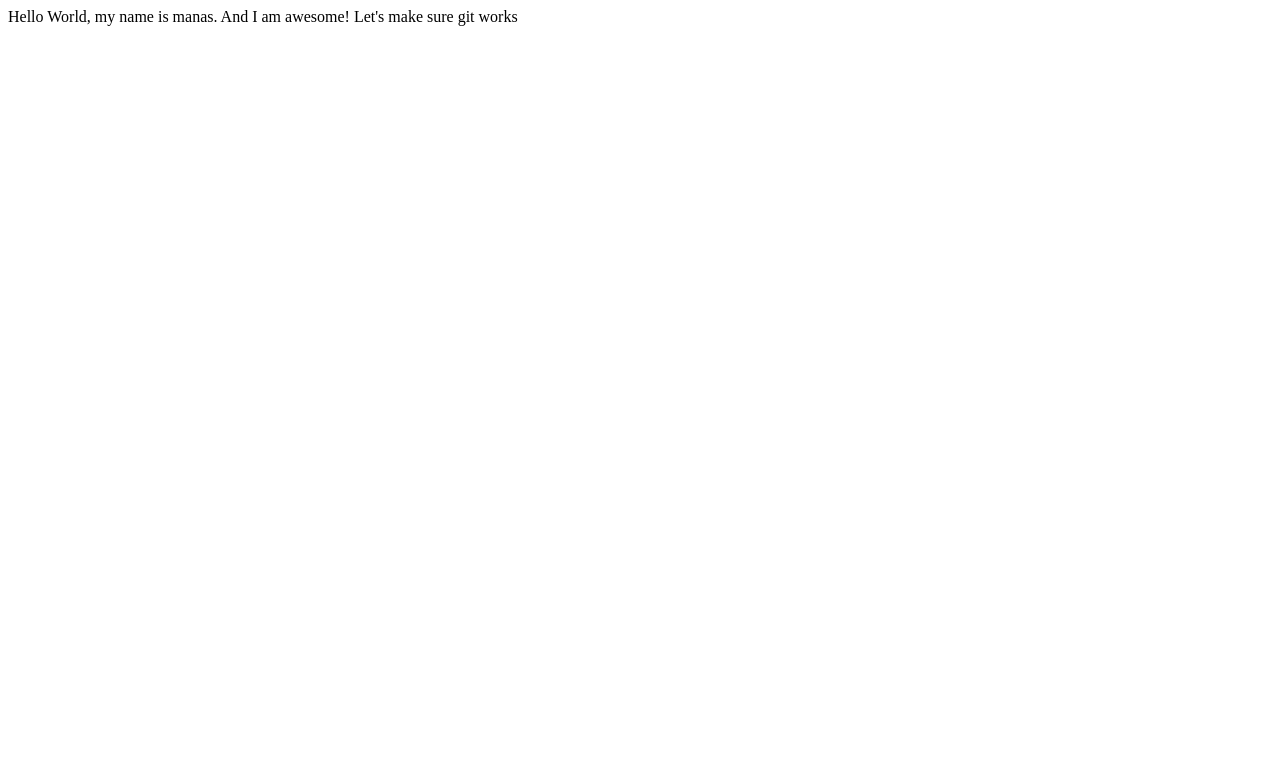
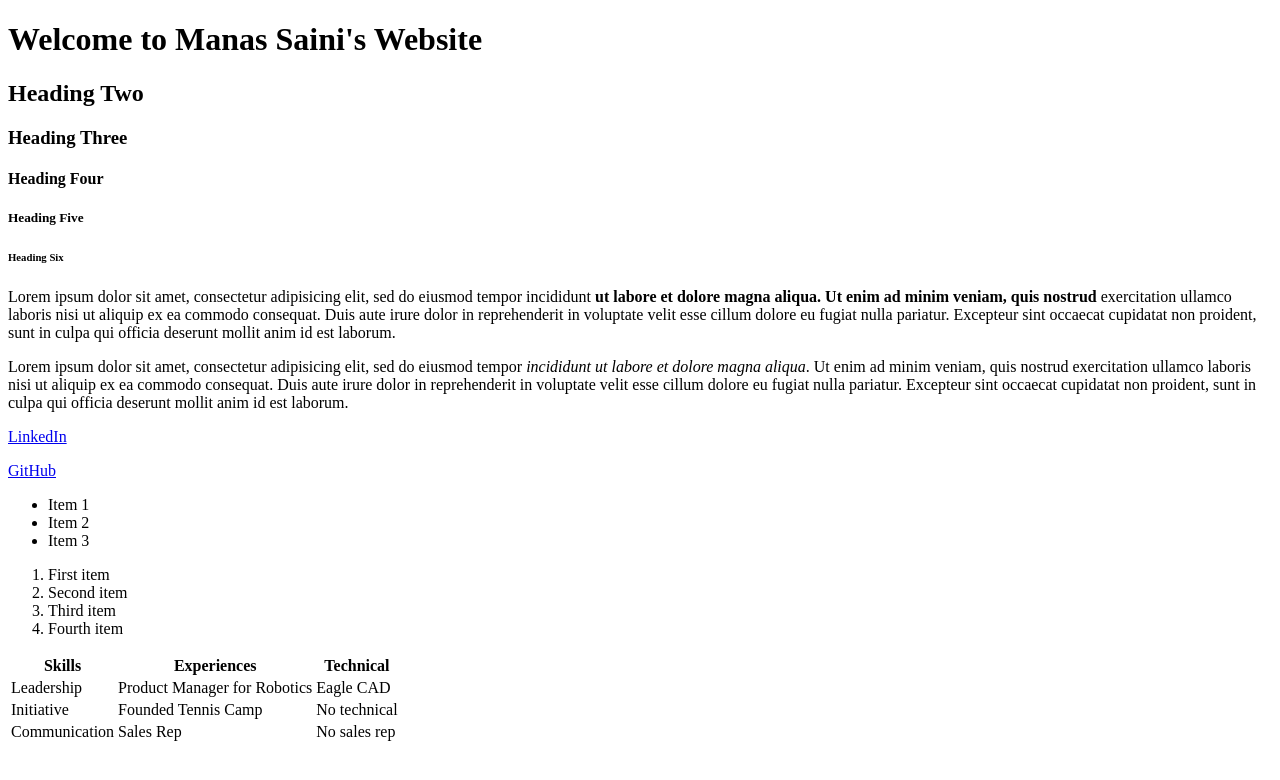
Before and after one commit to manassaini/HTMLWebsite, a plain HTML site: page index.html in a window 1280 px wide. Drawn offline with Linux system fonts and the light colour scheme.

Commit message:
Introduced to headings, paragraphs, emphasizing text in paragraphs, lists (ordered and unrordered), links, and tables

```diff
--- a/index.html
+++ b/index.html
@@ -1 +1,93 @@
-Hello World, my name is manas. And I am awesome! Let's make sure git works
+<!DOCTYPE html>
+
+<html>
+	<head>
+		<title>Manas Saini</title>
+	</head>
+
+	<body>
+		<!-- Different types of headings, surrounded by <h1> </h1> -->
+		<h1>Welcome to Manas Saini's Website</h1>
+		<h2>Heading Two</h2>
+		<h3>Heading Three</h3>
+		<h4>Heading Four</h4>
+		<h5>Heading Five</h5>
+		<h6>Heading Six</h6>
+
+		<!-- Paragraph surrounded by <p> </p>
+			the strong emphasizes it, in this case it is bold but we can changed it using css-->
+		<p>
+			Lorem ipsum dolor sit amet, consectetur adipisicing elit, sed do eiusmod
+			tempor incididunt <strong> ut labore et dolore magna aliqua. Ut enim ad minim veniam,
+			quis nostrud </strong> exercitation ullamco laboris nisi ut aliquip ex ea commodo
+			consequat. Duis aute irure dolor in reprehenderit in voluptate velit esse
+			cillum dolore eu fugiat nulla pariatur. Excepteur sint occaecat cupidatat non
+			proident, sunt in culpa qui officia deserunt mollit anim id est laborum.
+		</p>
+
+		<!-- the em emphasizes it and can change in css, but in this case it is italicize-->
+		<p>
+			Lorem ipsum dolor sit amet, consectetur adipisicing elit, sed do eiusmod
+			tempor <em>incididunt ut labore et dolore magna aliqua</em>. Ut enim ad minim veniam,
+			quis nostrud exercitation ullamco laboris nisi ut aliquip ex ea commodo
+			consequat. Duis aute irure dolor in reprehenderit in voluptate velit esse
+			cillum dolore eu fugiat nulla pariatur. Excepteur sint occaecat cupidatat non
+			proident, sunt in culpa qui officia deserunt mollit anim id est laborum.
+		</p>
+
+		<p>
+			<a href="https://www.linkedin.com/in/manas-saini-748a35165/" target="_blank">LinkedIn </a>
+		</p>
+		<p>
+			<a href="https://github.com/manassaini" target="_blank">GitHub </a>
+		</p>
+
+		<!-- Lists-->
+		<!-- This is an unordered list, bullet points-->
+		<ul>
+			<li>Item 1</li>
+			<li>Item 2</li>
+			<li>Item 3</li>
+		</ul>
+		<!-- This is an ordered list, numbers-->
+		<ol>
+			<li>First item</li>
+			<li>Second item</li>
+			<li>Third item</li>
+			<li>Fourth item</li>
+		</ol>
+
+		<!-- tables-->
+		<table>
+			<thead>
+				<tr>
+					<!-- name for each column-->
+					<th>Skills</th>
+					<th>Experiences</th>
+					<th>Technical</th>
+				</tr>
+			</thead>
+			<tbody>
+				<!-- each row of data surrounded by <tr> </tr> -->
+				<tr>
+					<!-- these aren't headings anymore, this is actual data underneath each heading-->
+					<td>Leadership</td>
+					<td>Product Manager for Robotics</td>
+					<td>Eagle CAD</td>
+				</tr>
+				<tr>
+					<td>Initiative</td>
+					<td>Founded Tennis Camp</td>
+					<td>No technical</td>
+				</tr>
+				<tr>
+					<td>Communication</td>
+					<td>Sales Rep</td>
+					<td>No sales rep</td>
+				</tr>
+
+
+			</tbody>
+		</table>
+	</body>
+</html>
```
Also changed, not shown: 1 other file.
